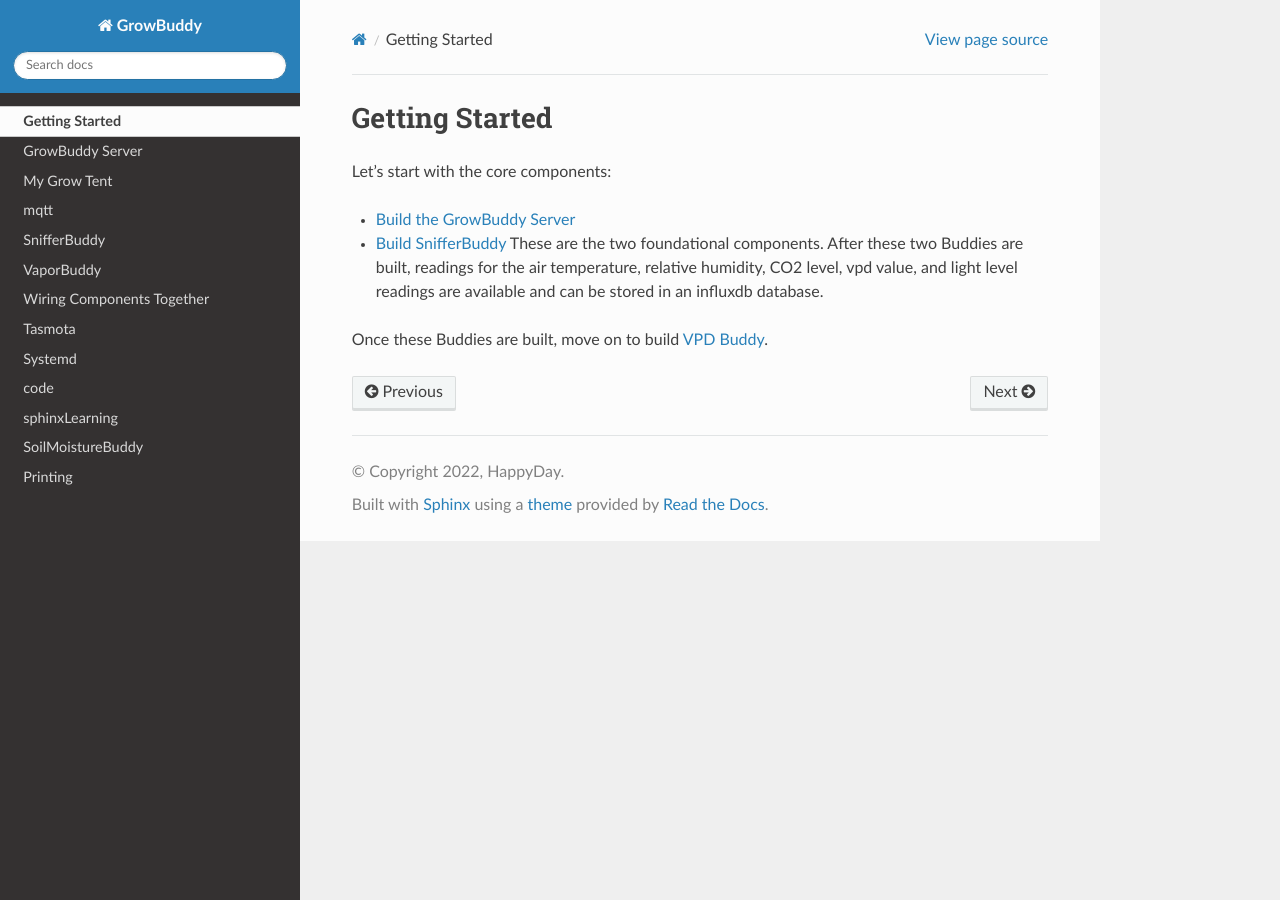
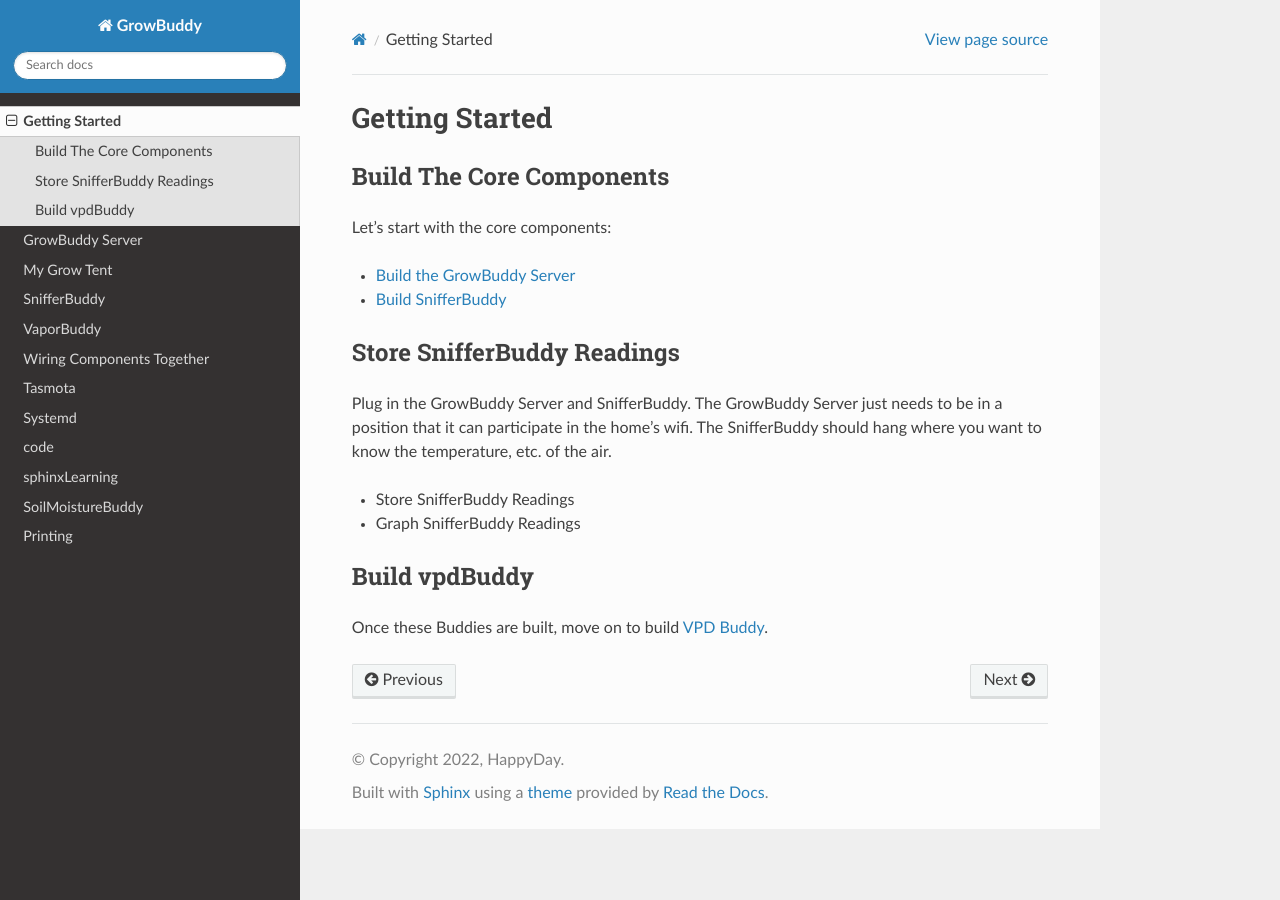
Before and after one commit to solarslurpi/GrowBuddies, a Sphinx documentation site: the page built from docs/getting_started.md, in a window 1280 px wide. Built offline with Sphinx 7.4.7 and the Read the Docs theme 2.0.0, drawn with Linux system fonts in a browser that asks for light colours; pages that are not in the unit, such as notebooks, are missing from menus.

Commit message:
evolved.

```diff
--- a/docs/getting_started.md
+++ b/docs/getting_started.md
@@ -1,7 +1,11 @@
 # Getting Started
+## Build The Core Components
 Let's start with the core components:
 - [Build the GrowBuddy Server](growbuddyServer.md)
 - [Build SnifferBuddy](snifferbuddy_page)
-These are the two foundational components.  After these two Buddies are built, readings for the air temperature, relative humidity, CO2 level, vpd value, and light level readings are available and can be stored in an influxdb database.
-
+## Store SnifferBuddy Readings
+Plug in the GrowBuddy Server and SnifferBuddy.  The GrowBuddy Server just needs to be in a position that it can participate in the home's wifi.  The SnifferBuddy should hang where you want to know the temperature, etc. of the air.
+- Store SnifferBuddy Readings
+- Graph SnifferBuddy Readings
+## Build vpdBuddy
 Once these Buddies are built, move on to build [VPD Buddy](vpdbuddy).
```
Also changed, not shown: docs/index.md (+1 -2 lines).
